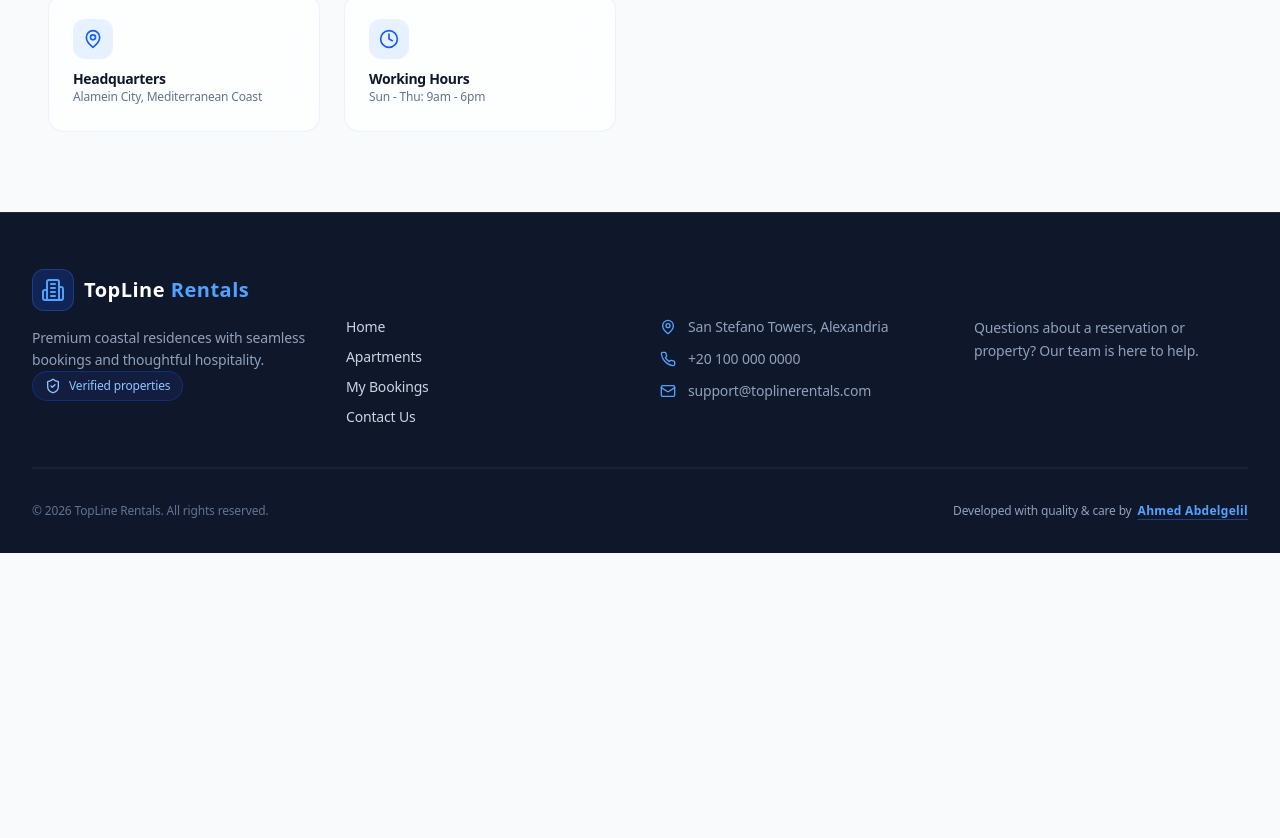
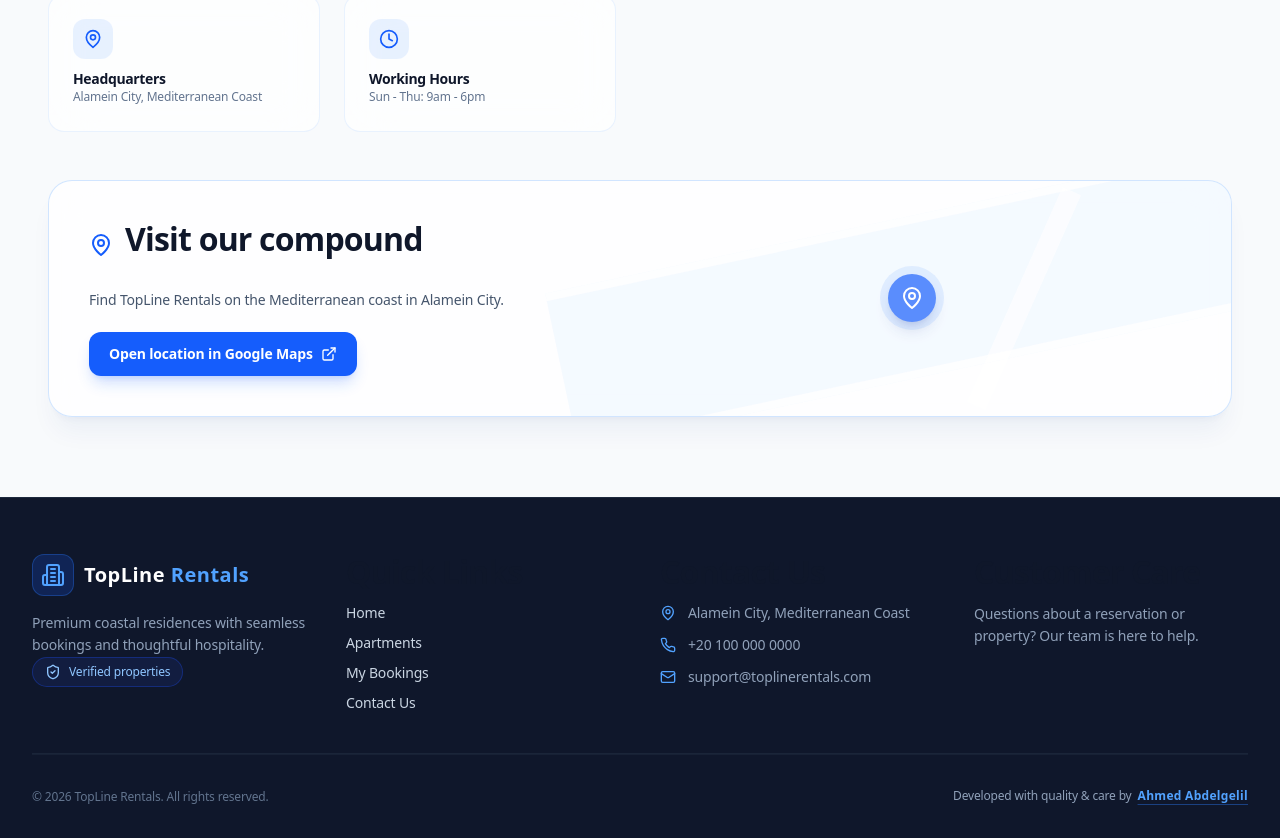
Before and after one commit to abdelgelil/top-line-rentals, a React (Vite) app in the folder client/Top Line/: page /contact in a window 1280 px wide. Shown: the part 1132-1970 px from the top of the page. Before the commit the page ends 1685 px from the top, so only its background shows below. Built offline with nearby package versions, Linux system fonts and the light colour scheme; no server answers.

Commit message:
feat: add localized developer credit line to footer

```diff
--- a/client/Top Line/src/i18n.js
+++ b/client/Top Line/src/i18n.js
@@ -234,7 +234,7 @@ resources.en.translation.footer = {
   verifiedProperties: 'Verified properties',
   quickLinks: 'Quick Links',
   contactUs: 'Contact Us',
-  address: 'San Stefano Towers, Alexandria',
+  address: 'Alamein City, Mediterranean Coast',
   support: 'Customer Care',
   supportNote: 'Questions about a reservation or property? Our team is here to help.',
   allRightsReserved: 'All rights reserved.',
@@ -246,12 +246,22 @@ resources.ar.translation.footer = {
   verifiedProperties: 'عقارات موثقة',
   quickLinks: 'روابط سريعة',
   contactUs: 'تواصل معنا',
-  address: 'أبراج سان ستيفانو، الإسكندرية',
+  address: 'مدينة العلمين، ساحل البحر المتوسط',
   support: 'خدمة العملاء',
   supportNote: 'هل لديك سؤال عن حجز أو عقار؟ فريقنا هنا لمساعدتك.',
   allRightsReserved: 'جميع الحقوق محفوظة.',
   craftedWith: 'صُنع بعناية من أجل إقامتك.',
   developedBy: 'طُوّر بالجودة والعناية على يد',
+};
+resources.en.translation.location = {
+  title: 'Visit our compound',
+  description: 'Find TopLine Rentals on the Mediterranean coast in Alamein City.',
+  directions: 'Open location in Google Maps',
+};
+resources.ar.translation.location = {
+  title: 'زر مجمعنا',
+  description: 'اعثر على توب لاين رينتَلز على ساحل البحر المتوسط في مدينة العلمين.',
+  directions: 'افتح الموقع في خرائط Google',
 };
 
 i18n.use(LanguageDetector).use(initReactI18next).init({
--- a/client/Top Line/src/source/components/common/Footer.jsx
+++ b/client/Top Line/src/source/components/common/Footer.jsx
@@ -35,7 +35,7 @@ const Footer = () => {
           <div className="space-y-4">
             <h2 className="text-base font-semibold tracking-wide text-white">{t('footer.contactUs')}</h2>
             <ul className="space-y-3 text-sm text-slate-400">
-              <li className="flex items-center gap-3"><MapPin className="h-4 w-4 shrink-0 text-blue-400" /><span>{t('footer.address')}</span></li>
+              <li className="flex items-center gap-3"><MapPin className="h-4 w-4 shrink-0 text-blue-400" /><a href="https://maps.app.goo.gl/PZ7EcCYEGwLkZJ849?g_st=iw" target="_blank" rel="noopener noreferrer" className="transition-colors hover:text-blue-300">{t('footer.address')}</a></li>
               <li className="flex items-center gap-3"><Phone className="h-4 w-4 shrink-0 text-blue-400" /><a dir="ltr" href="tel:+201000000000" className="hover:text-blue-300">+20 100 000 0000</a></li>
               <li className="flex items-center gap-3"><Mail className="h-4 w-4 shrink-0 text-blue-400" /><a href="mailto:support@toplinerentals.com" className="hover:text-blue-300">support@toplinerentals.com</a></li>
             </ul>
--- a/client/Top Line/src/source/pages/Contact/ContactUs.jsx
+++ b/client/Top Line/src/source/pages/Contact/ContactUs.jsx
@@ -11,7 +11,8 @@ import {
   Palmtree,
   Waves,
   Info,
-  MessageSquare
+  MessageSquare,
+  ExternalLink,
 } from 'lucide-react';
 import { sendContactMessage } from '../../services/api';
 
@@ -241,6 +242,34 @@ export const ContactUs = () => {
           </div>
         </div>
       </div>
+
+      <section className="mx-auto mt-12 w-full max-w-7xl px-4 sm:px-8 lg:px-12" aria-label={i18n.t('location.title')}>
+        <div className="group relative isolate overflow-hidden rounded-3xl border border-blue-200/70 bg-white/80 shadow-xl shadow-blue-900/5 backdrop-blur-xl transition-all duration-300 hover:border-blue-300 dark:border-blue-500/20 dark:bg-slate-900/80">
+          <div className="absolute inset-y-0 right-0 -z-10 w-1/2 opacity-70 dark:opacity-40" aria-hidden="true">
+            <div className="absolute inset-0 bg-[radial-gradient(ellipse_at_center,_var(--tw-gradient-stops))] from-sky-200/70 via-blue-100/30 to-transparent dark:from-blue-900/70 dark:via-slate-900/30" />
+            <div className="absolute -right-8 top-1/2 h-40 w-[120%] -translate-y-1/2 rotate-[-12deg] border-y-8 border-white/70 bg-blue-100/40 dark:border-slate-700/70 dark:bg-slate-800/40" />
+            <div className="absolute right-1/3 top-0 h-full w-5 rotate-[24deg] bg-white/60 dark:bg-slate-700/60" />
+            <div className="absolute right-1/2 top-1/2 flex h-12 w-12 -translate-y-1/2 items-center justify-center rounded-full bg-blue-600 text-white shadow-lg shadow-blue-900/25 ring-8 ring-blue-500/15 transition-transform group-hover:scale-110">
+              <MapPin className="h-6 w-6" />
+            </div>
+          </div>
+          <div className="relative flex min-h-52 flex-col justify-center gap-5 p-7 sm:p-10 md:max-w-2xl">
+            <div className="flex items-center gap-3 text-blue-600 dark:text-blue-400">
+              <MapPin className="h-6 w-6" />
+              <h2 className="text-xl font-bold text-slate-900 dark:text-white">{i18n.t('location.title')}</h2>
+            </div>
+            <p className="max-w-xl text-sm leading-relaxed text-slate-600 dark:text-slate-300">{i18n.t('location.description')}</p>
+            <a
+              href="https://maps.app.goo.gl/PZ7EcCYEGwLkZJ849?g_st=iw"
+              target="_blank"
+              rel="noopener noreferrer"
+              className="inline-flex w-fit items-center gap-2 rounded-xl bg-blue-600 px-5 py-3 text-sm font-semibold text-white shadow-lg shadow-blue-600/20 transition-all hover:-translate-y-0.5 hover:bg-blue-700 hover:shadow-blue-600/30"
+            >
+              {i18n.t('location.directions')} <ExternalLink className="h-4 w-4" />
+            </a>
+          </div>
+        </div>
+      </section>
     </div>
   );
 };
```
